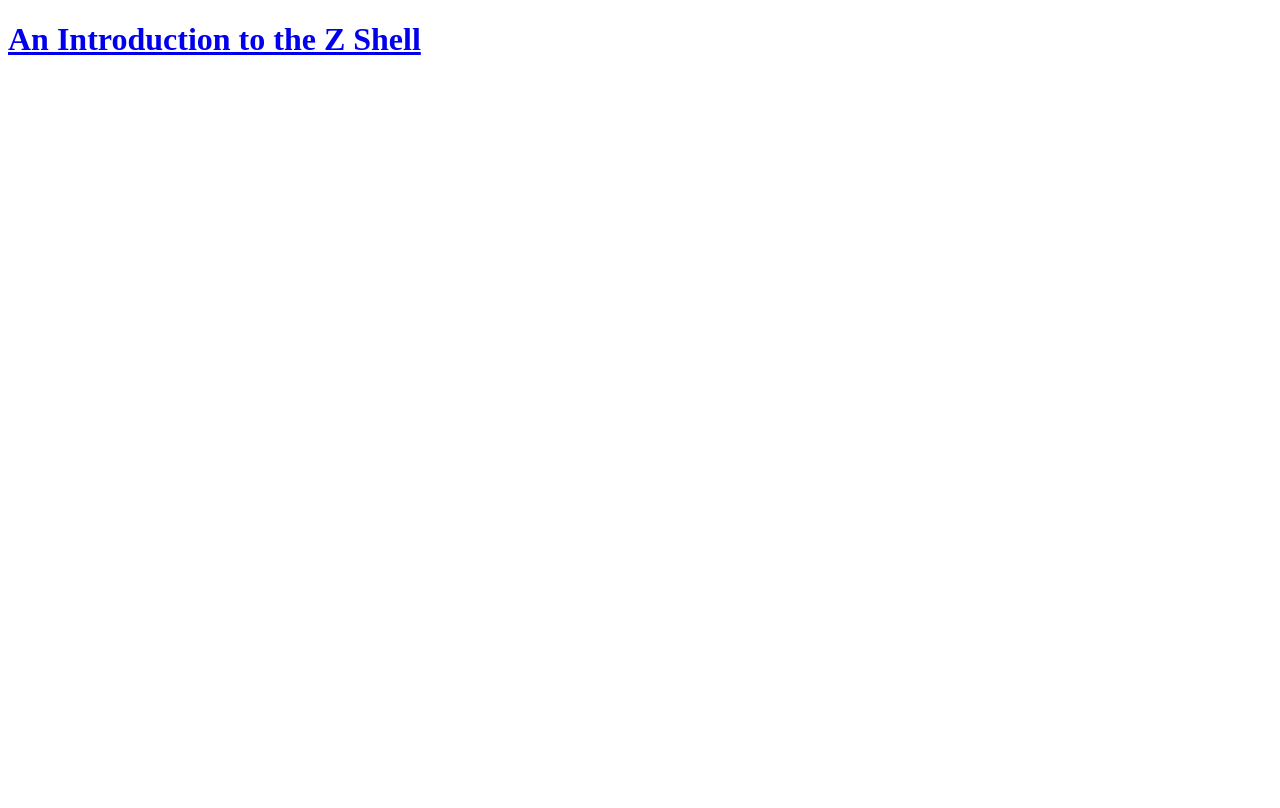
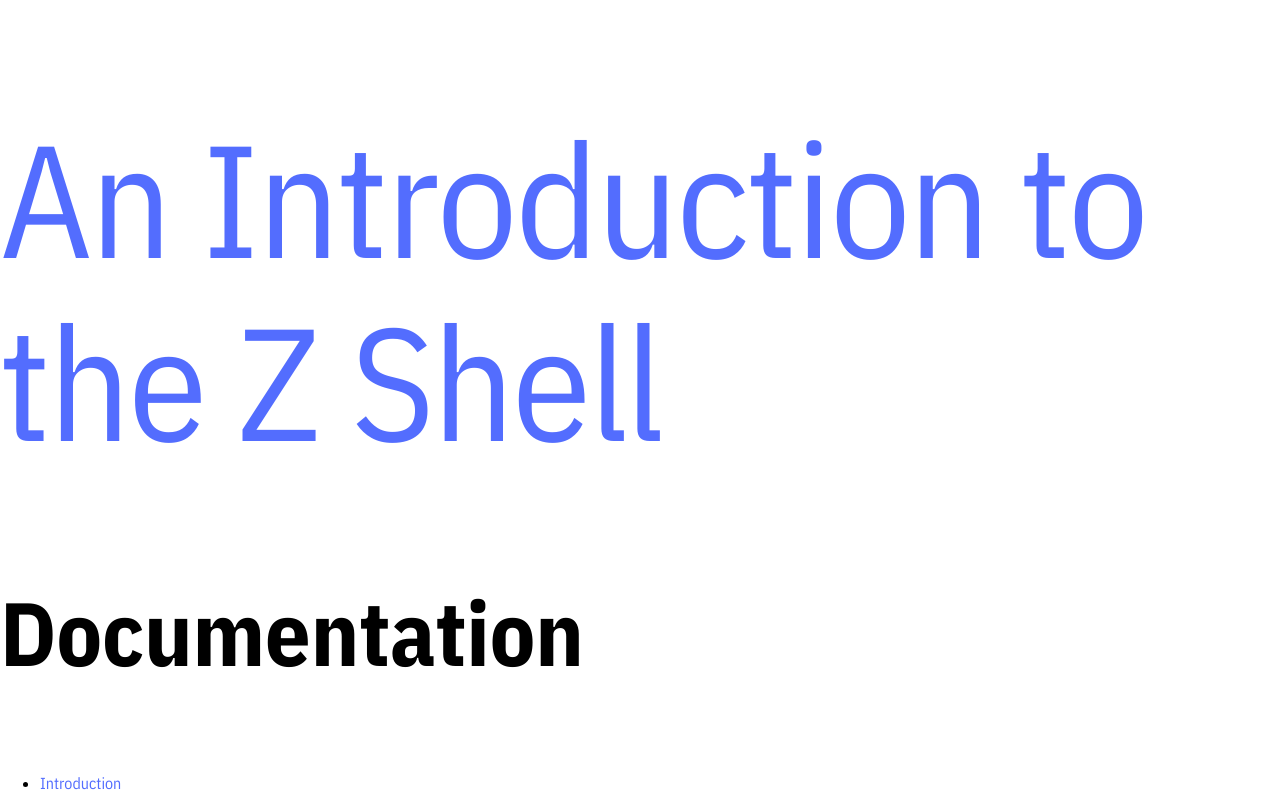
Before and after one commit to theutz/anintroductiontothezshell, a Gatsby site: page / in a window 1280 px wide. Built offline with nearby package versions, Linux system fonts and the light colour scheme; Gatsby itself is replaced by a stand-in of ours.

Commit message:
chore: basic styles

```diff
--- /dev/null
+++ b/src/components/global-style.js
@@ -0,0 +1,56 @@
+import { createGlobalStyle } from 'styled-components'
+import { normalize, modularScale } from 'polished'
+
+const GlobalStyle = createGlobalStyle`
+  ${normalize()}
+
+  body {
+    font-family: 'IBM Plex Sans Condensed', sans-serif;
+    color: ${(props) => props.theme.text.dark};
+  }
+
+  h1 {
+    color: ${(props) => props.theme.primary['400']};
+    font-size: ${modularScale(8)};
+    font-weight: lighter;
+    letter-spacing: -1.5pt;
+  }
+
+  h2 {
+    color: ${(props) => props.theme.primary['400']};
+    font-size: ${modularScale(7)};
+    font-weight: lighter;
+    letter-spacing: -0.5pt;
+  }
+
+  h3 {
+    font-size: ${modularScale(6)};
+    letter-spacing: 0;
+  }
+
+  h4 {
+    font-size: ${modularScale(5)};
+    letter-spacing: 0.25pt;
+  }
+
+  h5 {
+    font-size: ${modularScale(4)};
+    letter-spacing: 0;
+  }
+
+  h6 {
+    font-size: ${modularScale(3)};
+    font-weight: medium;
+  }
+
+  a {
+    text-decoration: none;
+    color: ${(props) => props.theme.secondary['A200']};
+
+    &:hover {
+      color: ${(props) => props.theme.secondary['A700']};
+    }
+  }
+`
+
+export default GlobalStyle
--- a/src/components/layout.js
+++ b/src/components/layout.js
@@ -1,9 +1,11 @@
 import React from 'react'
 import PropTypes from 'prop-types'
 import Helmet from 'react-helmet'
+import { ThemeProvider } from 'styled-components'
 import { StaticQuery, graphql } from 'gatsby'
-
+import GlobalStyle from './global-style'
 import Header from './header'
+import theme from '../theme'
 
 const Layout = ({ children }) => (
   <StaticQuery
@@ -29,9 +31,18 @@ const Layout = ({ children }) => (
           ]}
         >
           <html lang="en" />
+          <link
+            href="https://fonts.googleapis.com/css?family=IBM+Plex+Sans+Condensed:300,400,400i,500,700"
+            rel="stylesheet"
+          />
         </Helmet>
-        <Header siteTitle={data.site.siteMetadata.title} />
-        <div>{children}</div>
+        <ThemeProvider theme={theme}>
+          <>
+            <GlobalStyle />
+            <Header siteTitle={data.site.siteMetadata.title} />
+            <div>{children}</div>
+          </>
+        </ThemeProvider>
       </>
     )}
   />
--- a/src/pages/index.js
+++ b/src/pages/index.js
@@ -1,7 +1,16 @@
 import React from 'react'
-
+import { Link } from 'gatsby'
 import Layout from '../components/layout'
 
-const IndexPage = () => <Layout />
+const IndexPage = () => (
+  <Layout>
+    <h3>Documentation</h3>
+    <ul>
+      <li>
+        <Link to="/introduction">Introduction</Link>
+      </li>
+    </ul>
+  </Layout>
+)
 
 export default IndexPage
--- /dev/null
+++ b/src/theme/index.js
@@ -0,0 +1,43 @@
+const theme = {
+  primary: {
+    '50': '#EDE7F6',
+    '100': '#D1C4E9',
+    '200': '#B39DDB',
+    '300': '#9575CD',
+    '400': '#7E57C2',
+    '500': '#673AB7',
+    '600': '#5E35B1',
+    '700': '#512DA8',
+    '800': '#4527A0',
+    '900': '#311B92',
+    A100: '#B388FF',
+    A200: '#7C4DFF',
+    A400: '#651FFF',
+    A700: '#6200EA',
+  },
+  secondary: {
+    '50': '#E8EAF6',
+    '100': '#C5CAE9',
+    '200': '#9FA8DA',
+    '300': '#7986CB',
+    '400': '#5C6BC0',
+    '500': '#3F51B5',
+    '600': '#3949AB',
+    '700': '#303F9F',
+    '800': '#283593',
+    '900': '#1A237E',
+    A100: '#8C9EFF',
+    A200: '#536DFE',
+    A400: '#3D5AFE',
+    A700: '#304FFE',
+  },
+  background: '#ffffff',
+  surface: '#ffffff',
+  error: '#b00020',
+  text: {
+    light: '#ffffff',
+    dark: '#000000',
+  },
+}
+
+export default theme
```
Also changed, not shown: package.json (+6 -1 lines), stylelint.config.js (added, +8 -0 lines), src/images/terminal-solid.svg (added), 1 other file.
